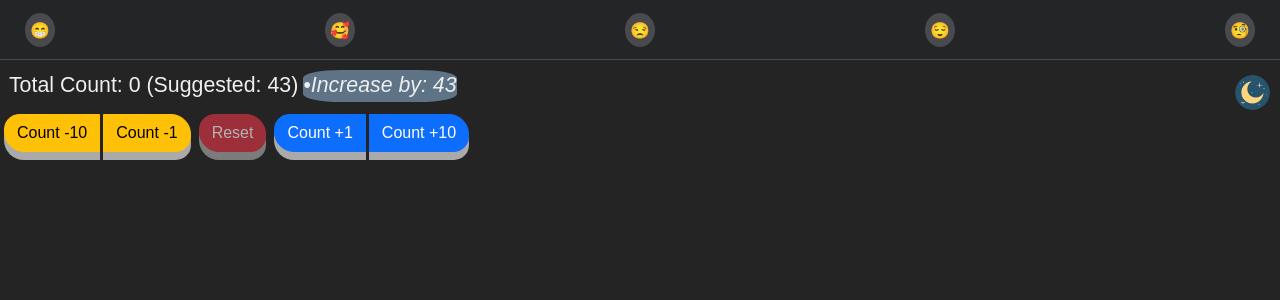
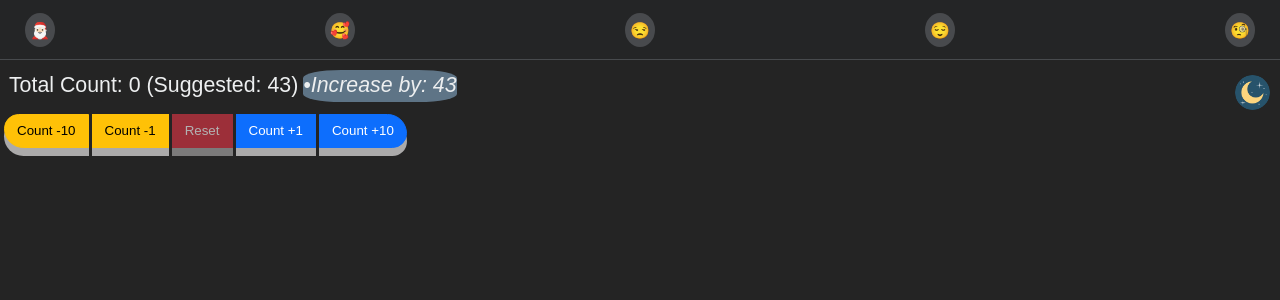
Before and after one commit to mariosch93/ReactComponentsTesting, a React (Vite) app: page / in a window 1280 px wide. Shown: the top 300 px of the page. Built offline with nearby package versions, Linux system fonts and the light colour scheme.

Commit message:
small changes to Button and Navbar

```diff
--- a/src/App.tsx
+++ b/src/App.tsx
@@ -8,6 +8,8 @@ import myImageDay from "./components/Images/lightMode.png";
 import myImageNight from "./components/Images/half-moon.png";
 import Navbar, { NavItem } from "./components/Navbar/Navbar";
 import Darkmode from "./components/Darkmode/Darkmode";
+import SetAttribute from "./components/SetAttribute/SetAttribute";
+import MoneyBag from "./components/Images/money-bag.gif";
 
 function App() {
   const [count, setCount] = useState<number>(0);
@@ -35,7 +37,7 @@ function App() {
   return (
     <>
       <Navbar>
-        <NavItem icon="😁" />
+        <NavItem icon="🎅🏻" />
         <NavItem icon="🥰" />
         <NavItem icon="😒" />
         <NavItem icon="😌" />
@@ -50,16 +52,7 @@ function App() {
         />
       </div>
 
-      <div className="countTotal">
-        &nbsp;Total Count: {count} (Suggested: 43)
-        {count === 43 ? (
-          <em className="circleSuggestions">•Perfect😊</em>
-        ) : count > 43 ? (
-          <em className="circleSuggestions">•Reduce by: {count - 43}</em>
-        ) : (
-          <em className="circleSuggestions">•Increase by: {43 - count}</em>
-        )}
-      </div>
+      <SetAttribute current={count} perfect={43} />
       <div className="btn-group" role="group">
         <Button onClick={() => handleCount(-10)} color="warning">
           Count -10
@@ -67,11 +60,9 @@ function App() {
         <Button onClick={() => handleCount(-1)} color="warning">
           Count -1
         </Button>
-      </div>
-      <Button onClick={handleReset} disabled={count === 0} color="danger">
-        Reset
-      </Button>
-      <div className="btn-group" role="group">
+        <Button onClick={handleReset} disabled={count === 0} color="danger">
+          Reset
+        </Button>
         <Button onClick={() => handleCount(+1)} color="primary">
           Count +1
         </Button>
--- a/src/components/Button/button.css
+++ b/src/components/Button/button.css
@@ -2,7 +2,7 @@
     margin: 4px;
     text-align: center;
     font-family: Arial, Helvetica, sans-serif;
-    font-size: 12pt;
+    font-size: 10pt;
     border-radius: 15px 20px;
     box-shadow: 0 8px #abaaaa;
 
--- /dev/null
+++ b/src/components/SetAttribute/SetAttribute.tsx
@@ -0,0 +1,21 @@
+interface PropAttributes {
+  current: number;
+  perfect: number;
+}
+
+const SetAttribute = ({ current, perfect }: PropAttributes) => {
+  return (
+    <div className="countTotal">
+      &nbsp;Total Count: {current} (Suggested: 43)
+      {current === perfect ? (
+        <em className="circleSuggestions">•Perfect😊</em>
+      ) : current > perfect ? (
+        <em className="circleSuggestions">•Reduce by: {current - perfect}</em>
+      ) : (
+        <em className="circleSuggestions">•Increase by: {perfect - current}</em>
+      )}
+    </div>
+  );
+};
+
+export default SetAttribute;
```
Also changed, not shown: src/components/Images/money-bag.gif (added).
